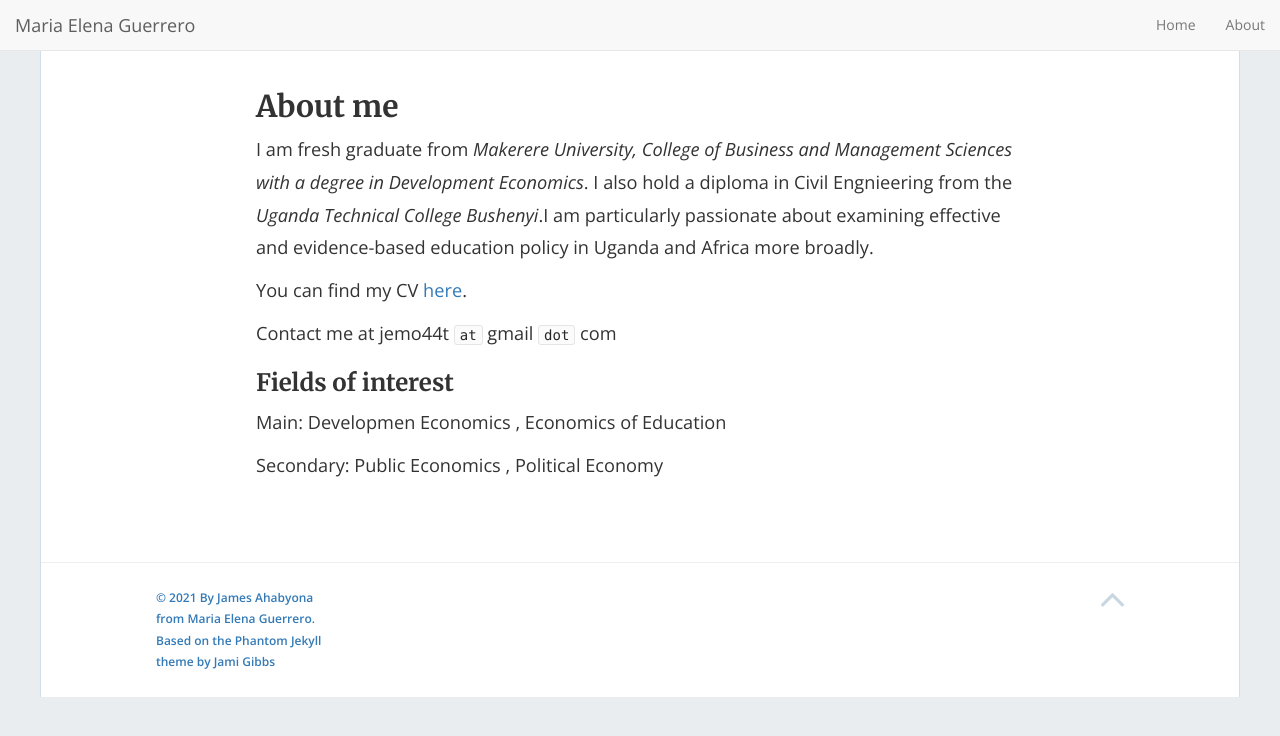
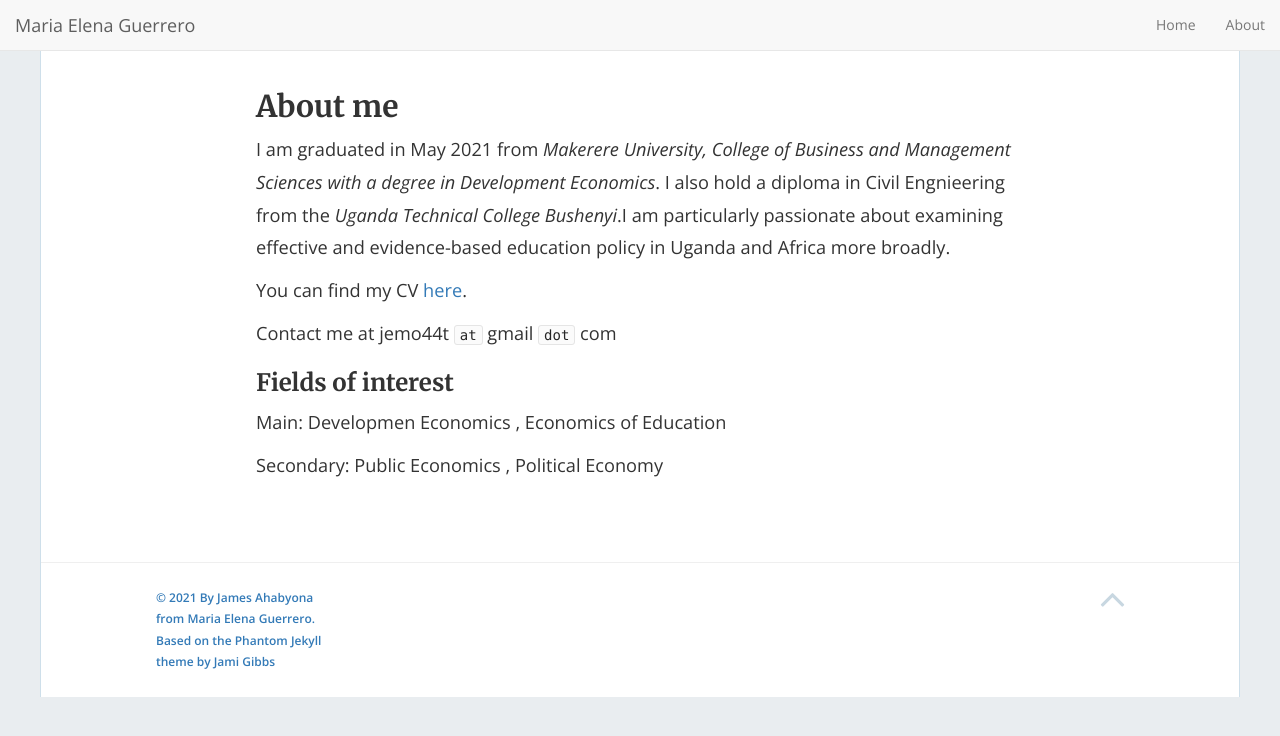
Before and after one commit to mariaelenaguer/mariaelenaguer.github.io, a Jekyll site: the page built from about.md, in a window 1280 px wide. Shown: the top 736 px of the page. Built offline with Jekyll 4.4.1, drawn with Linux system fonts in a browser that asks for light colours; nearby versions of some CDN libraries.

Commit message:
Update about.md

```diff
--- a/about.md
+++ b/about.md
@@ -5,7 +5,7 @@ permalink: /about/
 ---
 ## About me
 
-I am fresh graduate from _Makerere University, College of Business and Management Sciences with a degree in Development Economics_. I also hold a diploma in Civil Engnieering  from the _Uganda Technical College Bushenyi_.I am particularly passionate about examining effective and evidence-based education policy in Uganda and Africa more broadly.
+I am graduated in May 2021 from _Makerere University, College of Business and Management Sciences with a degree in Development Economics_. I also hold a diploma in Civil Engnieering  from the _Uganda Technical College Bushenyi_.I am particularly passionate about examining effective and evidence-based education policy in Uganda and Africa more broadly.
 
 You can find my CV [here](https://www.dropbox.com/s/ntsayn3jqypjrlp/Ahabyona%20James%20CV%20updated%20Oct%202021.pdf?dl=0).
 
```
